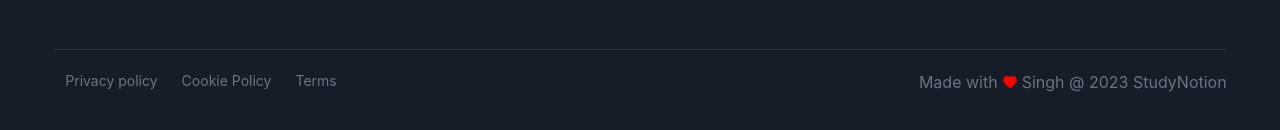
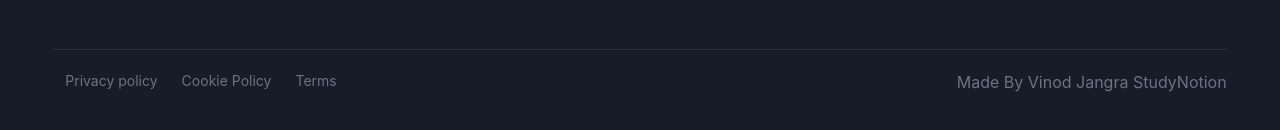
Before and after one commit to Vinod91jangra/MY-EDTECH-HOSTING, a React (Create React App) app: page / in a window 1280 px wide. Shown: the part 5728-5858 px from the top of the page. Built offline with nearby package versions, Linux system fonts and the light colour scheme; no server answers.

Commit message:
Footer Changed

```diff
--- a/src/components/common/Footer.jsx
+++ b/src/components/common/Footer.jsx
@@ -151,9 +151,7 @@ const Footer = () => {
             </div>
 
             <div className='text-center flex gap-1 items-center'>
-              Made with
-              <AiFillHeart fill='red'/>
-              Singh @ 2023 StudyNotion
+              Made By Vinod Jangra StudyNotion
             </div>
 
           </div>
```
